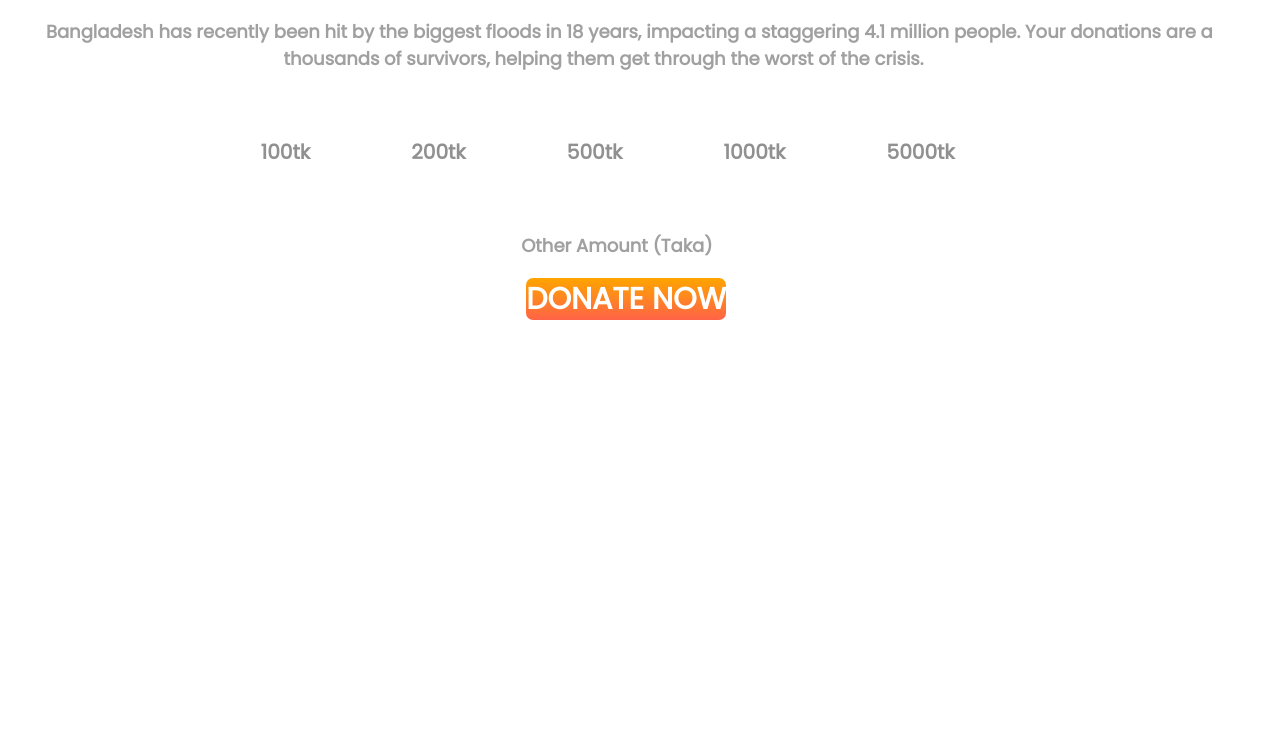
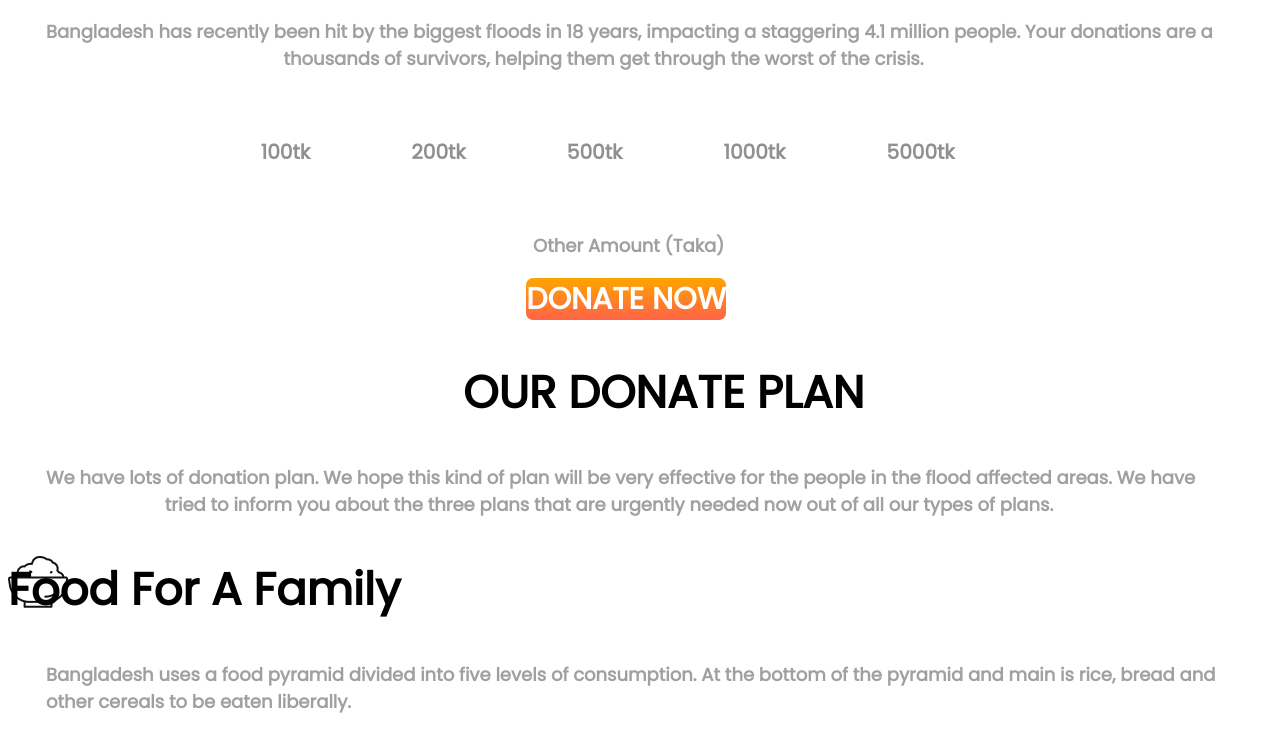
Before and after one commit to PritamDhar224/donation-website, a plain HTML site: page index.html in a window 1280 px wide. Shown: the part 664-1397 px from the top of the page. Before the commit the page ends 994 px from the top, so only its background shows below. Drawn offline with Linux system fonts and the light colour scheme.

Commit message:
3rd section done

```diff
--- a/index.html
+++ b/index.html
@@ -55,8 +55,28 @@
 
         </div>
 
+    </section>
 
+    <section class="donation-plan">
+        <div>
+            <h1 class="mid-center">OUR DONATE PLAN</h1>
+            <p class="small-size">We have lots of donation plan. We hope this kind of plan will be very effective for
+                the people in the
+                flood affected areas. We have <span class="another-placing">tried to inform you about the three plans
+                    that
+                    are urgently needed now out
+                    of all our types of plans.</span></p>
 
+        </div>
+        <div class="our-plan">
+            <div class="food-background">
+                <h1>Food For A Family</h1>
+                <p class="small-size">Bangladesh uses a food pyramid divided into five levels of consumption. At the
+                    bottom of the pyramid
+                    and main is rice, bread and other cereals to be eaten liberally.</p>
+            </div>
+
+        </div>
     </section>
 
 </body>
--- a/style.css
+++ b/style.css
@@ -72,5 +72,18 @@ body {
 }
 
 .place-adjust {
-    padding-left: 40%;
+    padding-left: 41%;
 }
+
+.another-placing {
+    padding-left: 10%;
+}
+
+.food-background {
+    background-image: url(icons/food.png);
+    background-repeat: no-repeat;
+
+
+
+
+}
```
